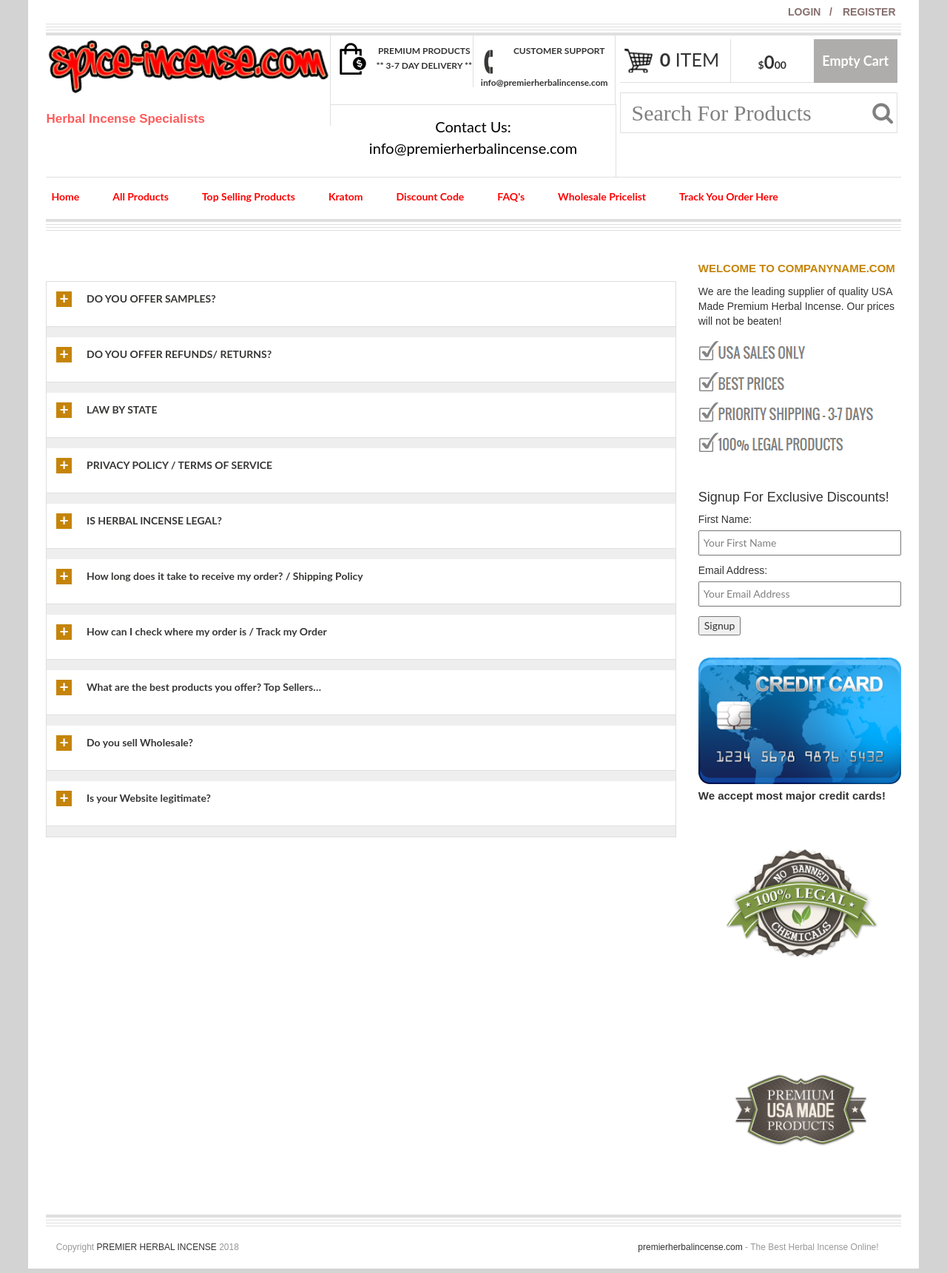
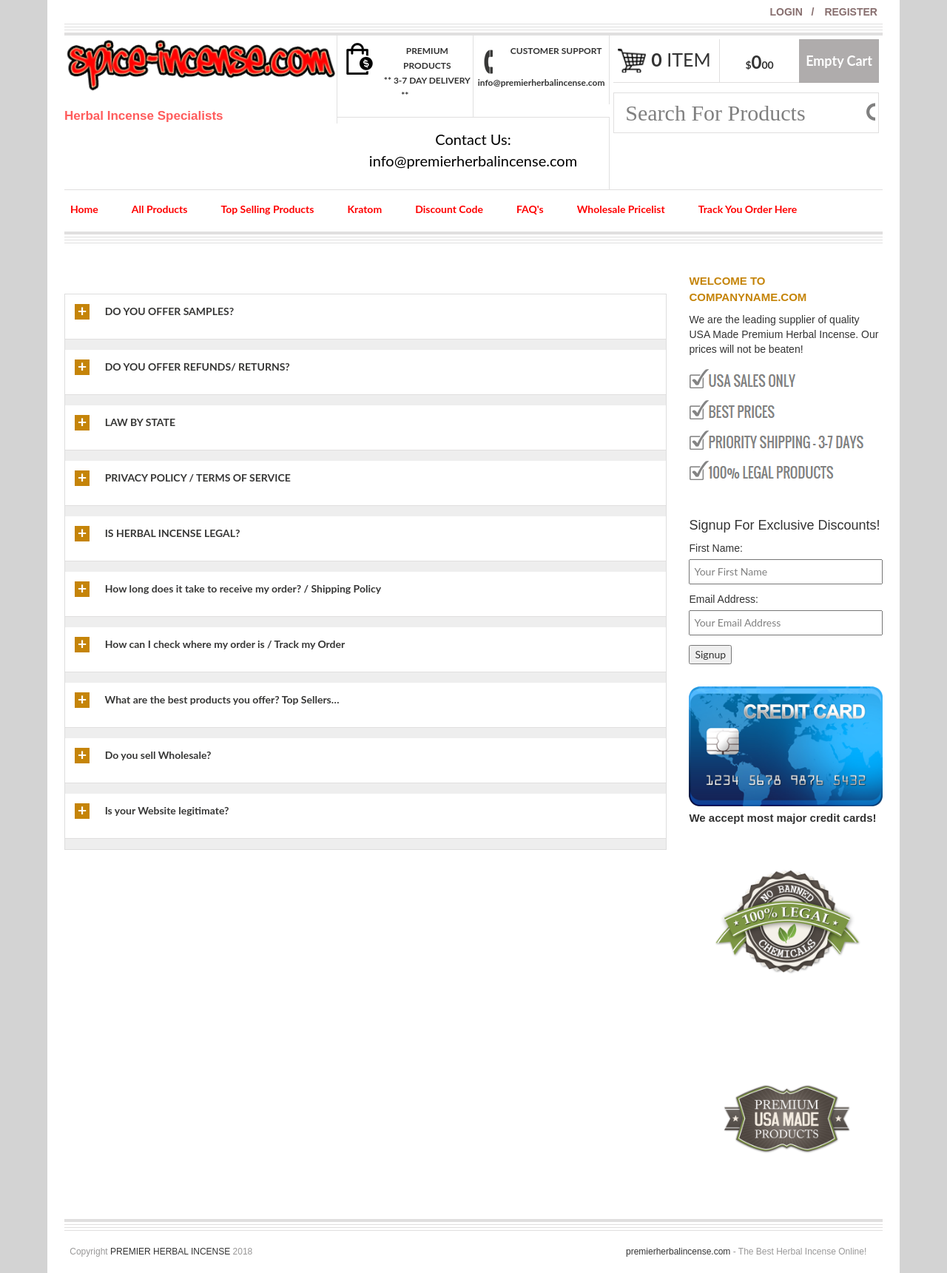
Before and after one commit to ColiseumSoft786/spice-incense, a plain HTML site: page faqs.html in a window 1280 px wide. Shown: the whole page at 74% size. Drawn offline with Linux system fonts and the light colour scheme.

Commit message:
Usman
Compeleted

```diff
--- a/faqs.html
+++ b/faqs.html
@@ -16,7 +16,7 @@
     <div class="container-fluid">
         <div class="row">
             <div class="col-md-12">
-                <div class="wrap" style="background-color: #ffffff; width: 94%; margin: 0 auto;">
+                <div class="wrap" style="background-color: #ffffff; width:; margin: 0 auto;">
                     <div class="main" style="width: 96%; border-top: 3px solid #ffffff; border-bottom: 1px solid #e0dfdf; margin: 0 auto;">
 
                         <div>
@@ -166,7 +166,7 @@
 
             <div class="clearfix"></div>
             <!--slider image area-->
-            <div class="wrap" style="width: 94%; padding-top: 1px; text-align: center; margin: 0 auto; background-color: #ffffff;">
+            <div class="wrap" style="width:; padding-top: 1px; text-align: center; margin: 0 auto; background-color: #ffffff;">
                 <div class="main" style="width: 96%; margin:0 auto;">
                     <div style="border: 2px solid #e0dfdf; margin-top: 3px;"></div>
                     <div style="border-top: 1px solid #e0dfdf; margin-top: 3px;"></div>
@@ -178,7 +178,7 @@
 
 
 
-            <div class="wrap" style="width: 94%; padding-top: 15px; background-color:#ffffff; margin: 0 auto;">
+            <div class="wrap" style="width:; padding-top: 15px; background-color:#ffffff; margin: 0 auto;">
                 <div class="main" style="width: 96%; margin: 0 auto;">
                     <div class="col-md-12" style="margin-top: 25px;">
                         <div class="col-md-9" style="padding-left: 0px;">
@@ -900,7 +900,7 @@
         <div class="container-fluid">
             <div class="row">
                 <div class="col-md-12" style="">
-                    <div class="wrap" style="width: 94%; background-color: #ffffff; padding: 20px 0px; margin: 0 auto;">
+                    <div class="wrap" style="width:; background-color: #ffffff; padding: 20px 0px; margin: 0 auto;">
                         <div class="main" style="width: 96%; margin: 0 auto;">
                             <div class="col-md-3 foot" style="padding-left: 0px; text-align: center;">Copyright <a href="http://www.premierherbalincense.com" style="color: #333333; text-decoration: none;">PREMIER HERBAL INCENSE</a> 2018</div>
                             <div class="col-md-5" style="text-align: center;"></div>
--- a/style.css
+++ b/style.css
@@ -1,6 +1,10 @@
 .row , .col-md-12 , .col-md-4 , .col-md-6 , .col-md-5
 {
     padding: 0px;
+}
+.wrap
+{
+    width: 90%;
 }
 .myaccount
 {
```
Also changed, not shown: all-products.html (+4 -4 lines), checkout.html (+4 -4 lines), discount-codes.html (+4 -4 lines), index.html (+4 -4 lines), kratom.html (+4 -4 lines), my-account.html (+4 -4 lines), product.html (+4 -4 lines), register.html (+4 -4 lines), top-selling-products.html (+4 -4 lines), track-order.html (+4 -4 lines), viewcart.html (+4 -4 lines), wholesale.html (+4 -4 lines).
